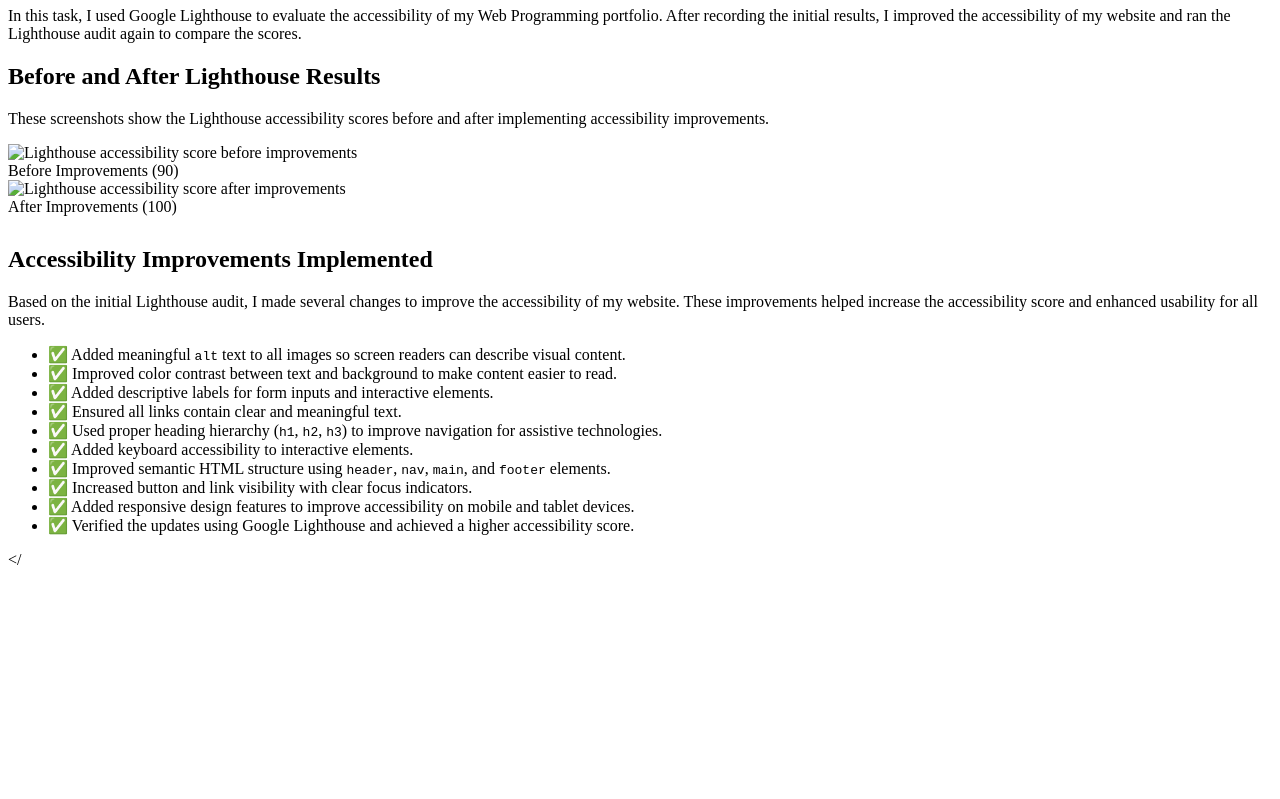
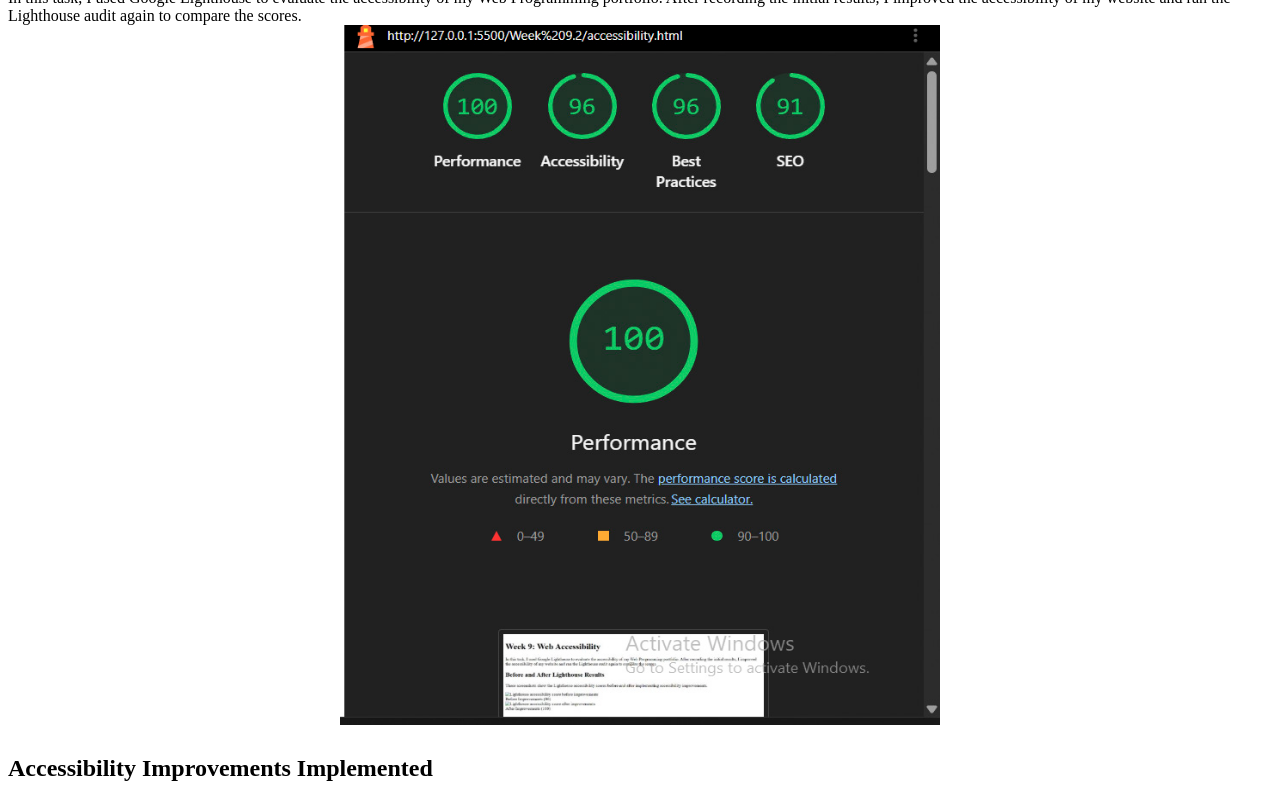
Before and after one commit to shiiital/Web-Programming-Assignment, a plain HTML site: page Week 9.2/accessibility.html in a window 1280 px wide. Shown: the part 99-898 px from the top of the page. Before the commit the page ends 800 px from the top, so only its background shows below. Drawn offline with Linux system fonts and the light colour scheme.

Commit message:
Week 9.2 update

```diff
--- a/Week 9.2/accessibility.html
+++ b/Week 9.2/accessibility.html
@@ -6,8 +6,26 @@
 <meta charset="UTF-8">
 <meta name="viewport" content="width=device-width, initial-scale=1.0">
 <title>Week 9: Web Accessibility</title>
+<style>
+    body{
+        display: flex;
+        justify-content: center;
+        align-items: center;
+        margin-bottom: 40px ;
+    }
 
-<
+
+.image_box{
+    display: flex;
+    justify-content: center;
+}
+
+</style>
+</head>
+<body>
+
+
+
 <div class="container">
 
     <h1>Week 9: Web Accessibility</h1>
@@ -18,37 +36,10 @@
         I improved the accessibility of my website and ran the Lighthouse audit
         again to compare the scores.
     </div>
-
-    <section class="card">
-
-        <h2>Before and After Lighthouse Results</h2>
-
-        <p>
-            These screenshots show the Lighthouse accessibility scores before
-            and after implementing accessibility improvements.
-        </p>
-
-        <div class="gallery">
-
-            <div class="image-box">
-                <img src="images/before.png"
-                    alt="Lighthouse accessibility score before improvements">
-                <div class="caption">
-                    Before Improvements (90)
-                </div>
-            </div>
-
-            <div class="image-box">
-                <img src="images/after.png"
+    <div class="image_box" >
+            <img width="600px" height="700px" src="./images/accessibility.jpg"
                     alt="Lighthouse accessibility score after improvements">
-                <div class="caption">
-                    After Improvements (100)
-                </div>
-            </div>
-
-        </div>
-
-    </section>
+    </div>
 
     <!-- Accessibility Improvements Section -->
 <section class="card" style="margin-top: 30px;">
@@ -115,4 +106,6 @@
 </section>
 </div>
 
-</
+</body>
+
+</html>
```
Also changed, not shown: alltasks.html (+10 -1 lines), Week 9.2/images/accessibility.jpg (added).
